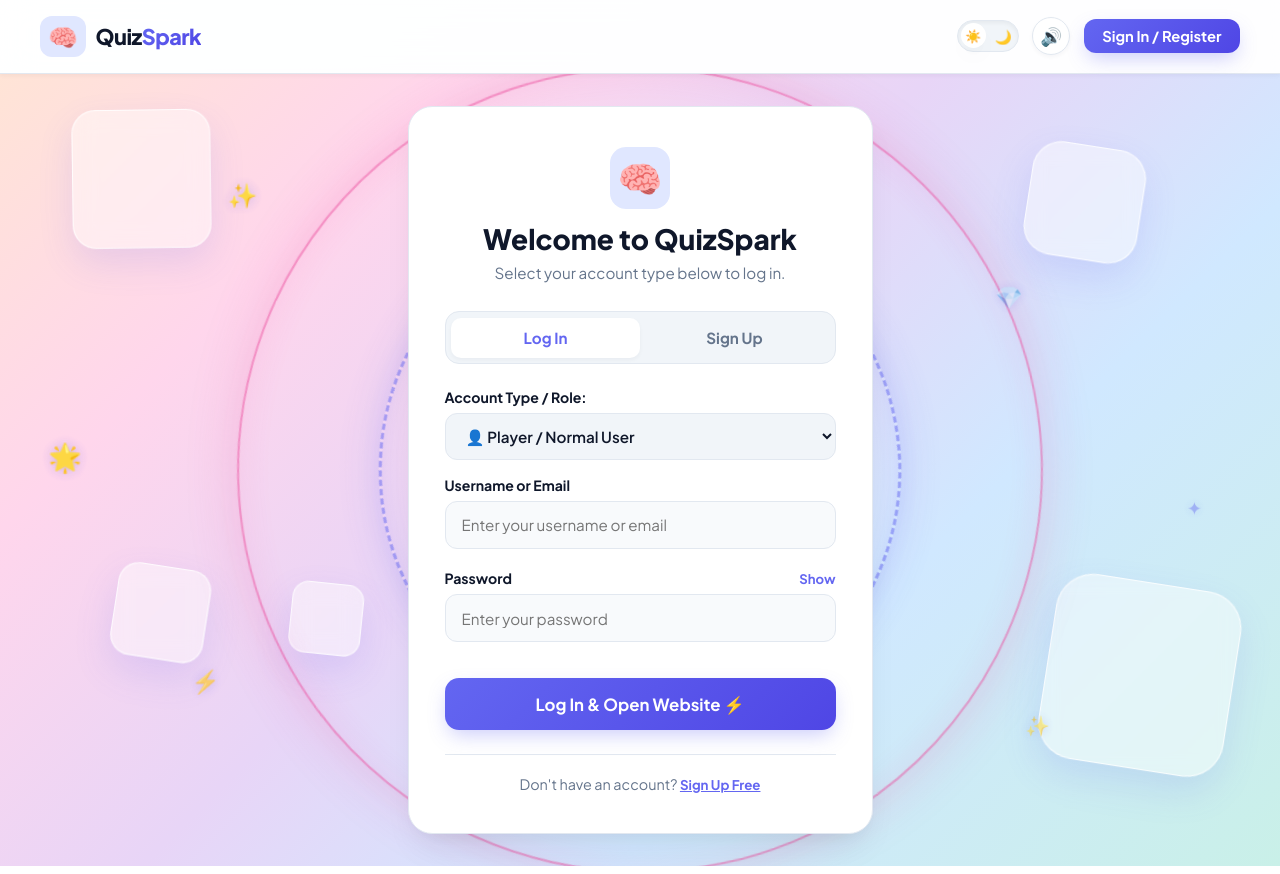
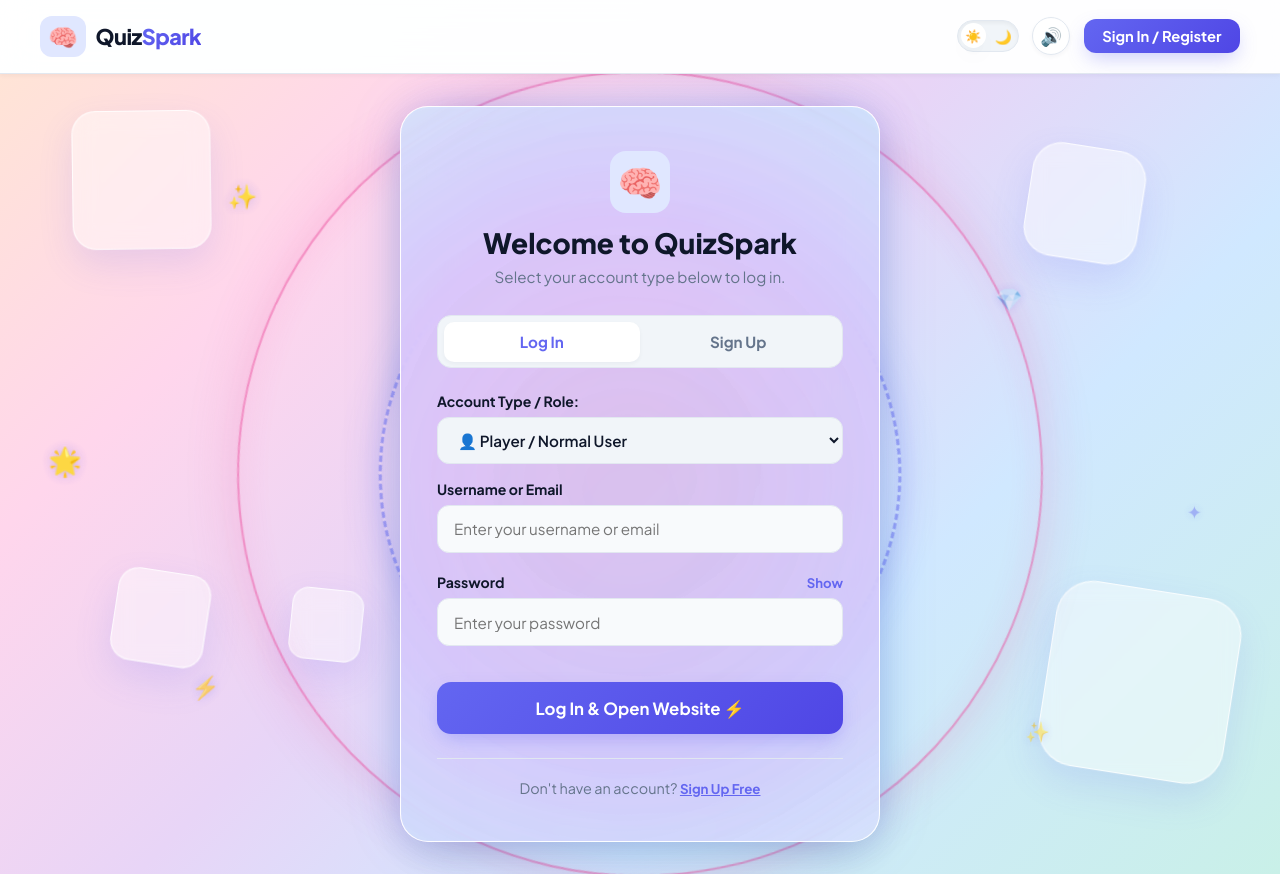
Before and after one commit to Shafiulla911/Quiz-App, a React (Create React App) app: page /login in a window 1280 px wide. Built offline with nearby package versions, Linux system fonts and the light colour scheme; no server answers.

Commit message:
Add smokey glassmorphism aura effect to auth-card

```diff
--- a/src/App.css
+++ b/src/App.css
@@ -692,16 +692,107 @@
   100% { opacity: 1;    transform: scale(1.05) translate(6px, -5px); }
 }
 
-/* Push auth-card above bg layer */
+/* Smokey Glassmorphism Card & Floating Aura Effect */
 .auth-card {
   position: relative;
-  z-index: 1;
-
-  background: var(--surface-card);
-  border: 1px solid var(--border-light);
-  border-radius: 24px;
-  padding: 2.5rem 2.25rem;
-  box-shadow: var(--shadow-lg);
+  z-index: 2;
+  width: 100%;
+  max-width: 480px;
+
+  /* Frosted Glass Base */
+  background: rgba(15, 23, 42, 0.78);
+  backdrop-filter: blur(28px) saturate(190%);
+  -webkit-backdrop-filter: blur(28px) saturate(190%);
+
+  border: 1px solid rgba(255, 255, 255, 0.16);
+  border-radius: 28px;
+  padding: 2.75rem 2.25rem;
+
+  /* Smokey Glow Box Shadow */
+  box-shadow:
+    0 20px 50px -10px rgba(0, 0, 0, 0.7),
+    0 0 35px -5px rgba(99, 102, 241, 0.35),
+    0 0 80px -15px rgba(168, 85, 247, 0.3),
+    inset 0 1px 1px 0 rgba(255, 255, 255, 0.22);
+  overflow: hidden;
+  transition: transform 0.4s cubic-bezier(0.16, 1, 0.3, 1), box-shadow 0.4s ease, border-color 0.3s ease;
+}
+
+[data-theme="light"] .auth-card {
+  background: rgba(255, 255, 255, 0.85);
+  border: 1px solid rgba(255, 255, 255, 0.65);
+  box-shadow:
+    0 20px 45px -10px rgba(15, 23, 42, 0.12),
+    0 0 40px -5px rgba(99, 102, 241, 0.28),
+    0 0 70px -15px rgba(14, 165, 233, 0.22),
+    inset 0 1px 2px 0 rgba(255, 255, 255, 0.95);
+}
+
+/* Ambient Rotating Smokey Aura Behind Card */
+.auth-card::before {
+  content: "";
+  position: absolute;
+  top: -45%;
+  left: -45%;
+  width: 190%;
+  height: 190%;
+  z-index: -1;
+  background: radial-gradient(
+    circle at 50% 50%,
+    rgba(99, 102, 241, 0.25) 0%,
+    rgba(168, 85, 247, 0.2) 30%,
+    rgba(14, 165, 233, 0.14) 55%,
+    transparent 75%
+  );
+  filter: blur(45px);
+  animation: smokeyAuraDrift 14s ease-in-out infinite alternate;
+  pointer-events: none;
+}
+
+/* Internal Swirling Mist Effect */
+.auth-card::after {
+  content: "";
+  position: absolute;
+  bottom: -35%;
+  right: -35%;
+  width: 170%;
+  height: 170%;
+  z-index: -1;
+  background: radial-gradient(
+    circle at 50% 50%,
+    rgba(236, 72, 153, 0.18) 0%,
+    rgba(99, 102, 241, 0.16) 35%,
+    rgba(56, 189, 248, 0.12) 60%,
+    transparent 80%
+  );
+  filter: blur(50px);
+  animation: smokeyAuraDrift 18s ease-in-out infinite alternate-reverse;
+  pointer-events: none;
+}
+
+@keyframes smokeyAuraDrift {
+  0% {
+    transform: rotate(0deg) translate(0, 0) scale(1);
+    opacity: 0.75;
+  }
+  50% {
+    transform: rotate(180deg) translate(18px, -22px) scale(1.15);
+    opacity: 1;
+  }
+  100% {
+    transform: rotate(360deg) translate(-12px, 16px) scale(0.95);
+    opacity: 0.8;
+  }
+}
+
+.auth-card:hover {
+  transform: translateY(-4px);
+  box-shadow:
+    0 28px 65px -10px rgba(0, 0, 0, 0.75),
+    0 0 50px -3px rgba(99, 102, 241, 0.5),
+    0 0 95px -8px rgba(168, 85, 247, 0.4),
+    inset 0 1px 1px 0 rgba(255, 255, 255, 0.35);
+  border-color: rgba(129, 140, 248, 0.45);
 }
 
 .auth-header {
```
